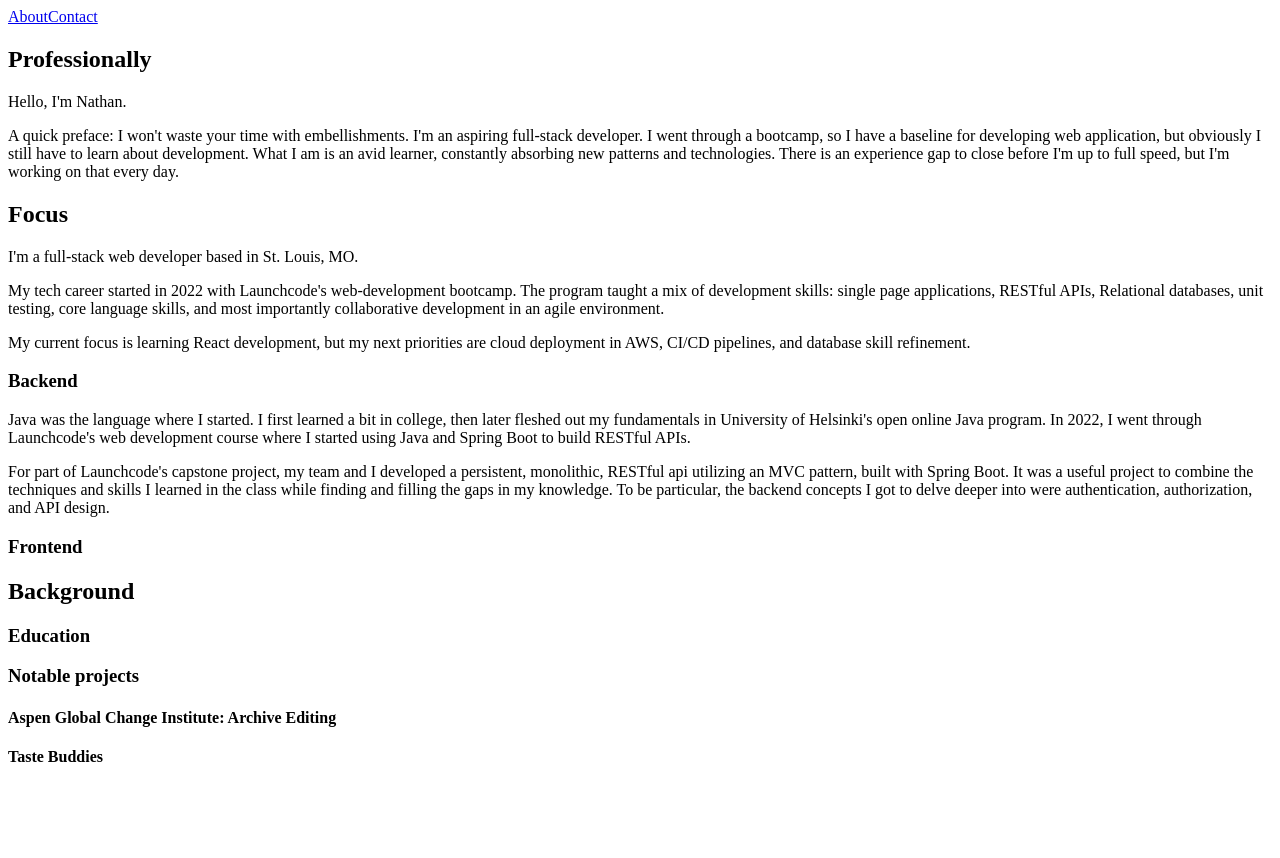
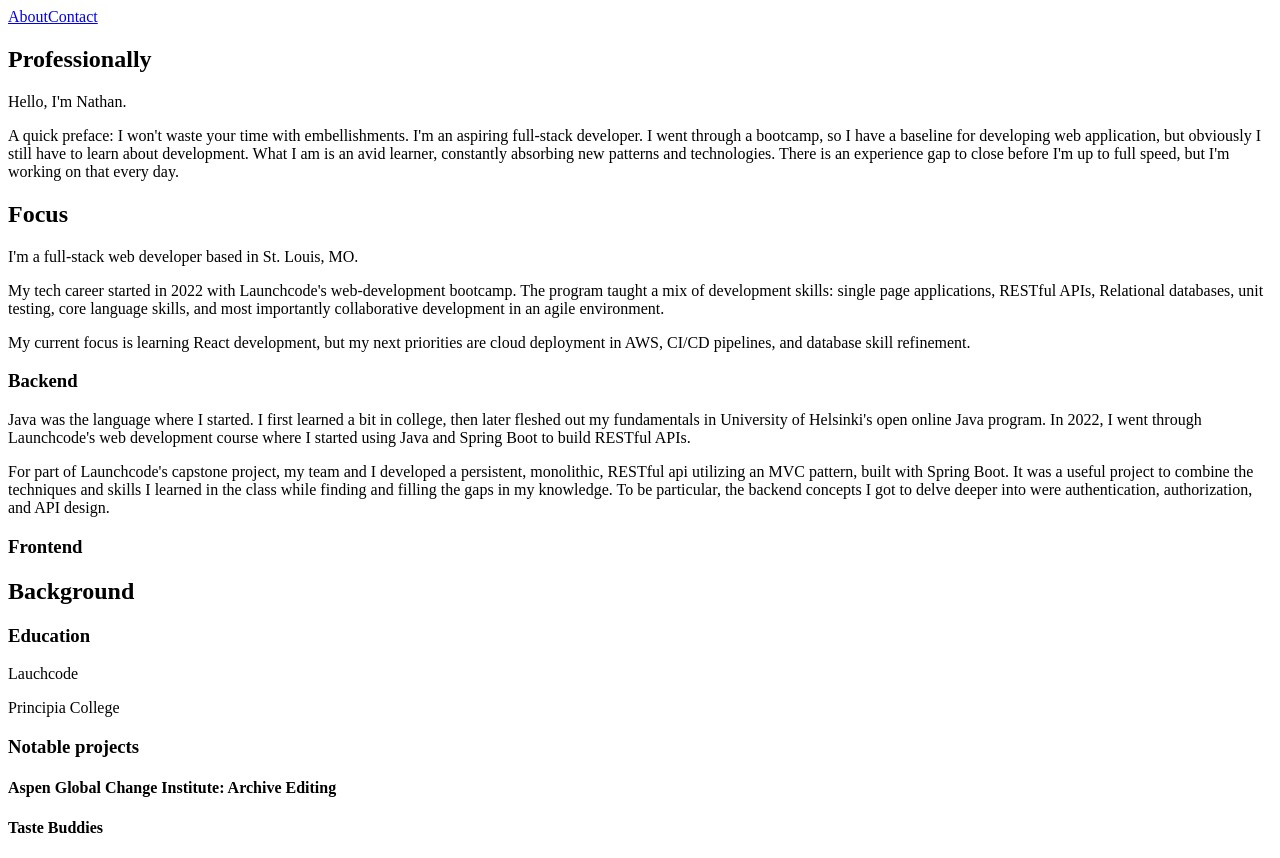
Before and after one commit to Nathan-422/portfolio, a React (Vite) app: page / in a window 1280 px wide. Before the commit the page ends 800 px from the top, so only its background shows below. Built offline with nearby package versions, Linux system fonts and the light colour scheme; the HTML template or start-up script is replaced by a standard one.

Commit message:
Added some more headers

```diff
--- a/src/pages/about/About.tsx
+++ b/src/pages/about/About.tsx
@@ -20,9 +20,13 @@ export default function About (props: IAboutProps) {
 
       <h2 className="text-2xl">Background</h2>
       <h3 className="text-xl">Education</h3>
+      <p>Lauchcode</p>
+      <p>Principia College</p>
       <h3 className="text-xl">Notable projects</h3>
       <h4 className="text-l">Aspen Global Change Institute: Archive Editing</h4>
+      <p></p>
       <h4 className="text-l">Taste Buddies</h4>
+
 
       {/* <div className="flex flex-row justify-around w-full">
         <figure className="min-w-[6rem]">
```
